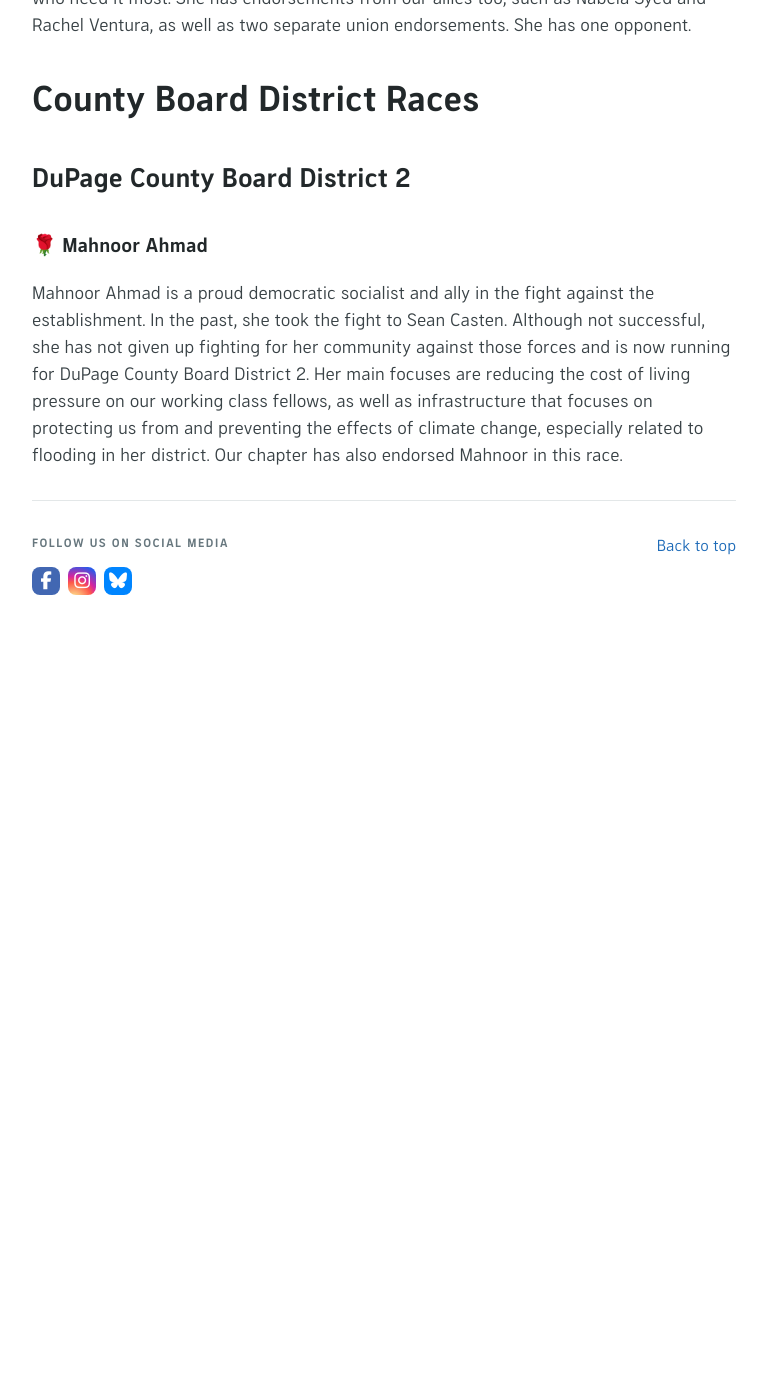
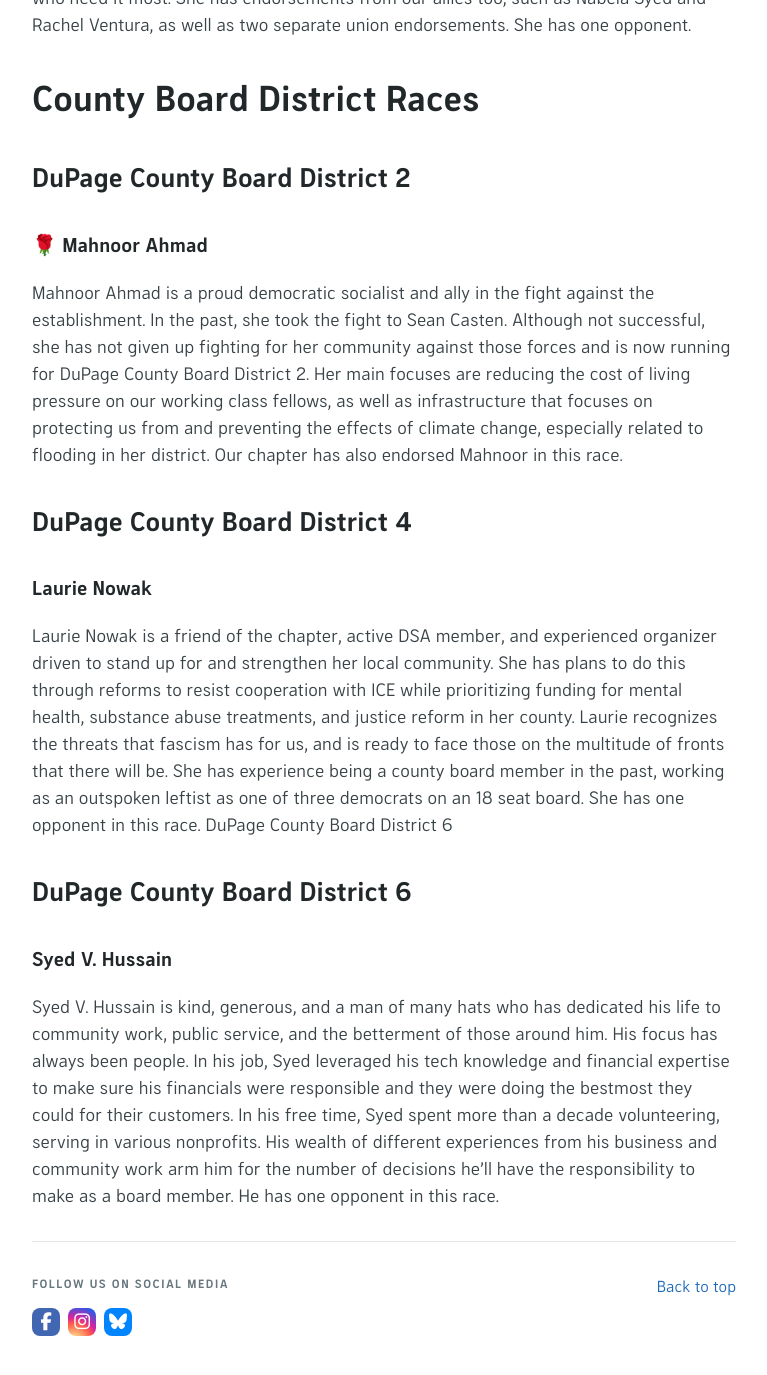
Before and after one commit to wsildsa/wsildsa.github.io, a Jekyll site: the page built from _pages/en/voter-guide-primary-2026.md, in a window 1280 px wide and 1400 px high, scrolled down 3574 px. Shown: the top 1375 px of the window, without its empty margins (256-1023 px from the left). Built offline with Jekyll 4.4.1, drawn with Linux system fonts in a browser that asks for light colours; some web fonts are replaced; the repository's description, which GitHub fills in, is left out; before the commit the page ends 4233 px from its top, so only the background shows below that.

Commit message:
voter guide: add Laurie and Syed

```diff
--- a/_pages/en/voter-guide-primary-2026.md
+++ b/_pages/en/voter-guide-primary-2026.md
@@ -61,3 +61,11 @@ Saba Haider is a DuPage County Board Member and advocate for local, sustainable,
 ## DuPage County Board District 2
 ### 🌹 Mahnoor Ahmad
 Mahnoor Ahmad is a proud democratic socialist and ally in the fight against the establishment. In the past, she took the fight to Sean Casten. Although not successful, she has not given up fighting for her community against those forces and is now running for DuPage County Board District 2. Her main focuses are reducing the cost of living pressure on our working class fellows, as well as infrastructure that focuses on protecting us from and preventing the effects of climate change, especially related to flooding in her district. Our chapter has also endorsed Mahnoor in this race.
+
+## DuPage County Board District 4
+### Laurie Nowak
+Laurie Nowak is a friend of the chapter, active DSA member, and experienced organizer driven to stand up for and strengthen her local community. She has plans to do this through reforms to resist cooperation with ICE while prioritizing funding for mental health, substance abuse treatments, and justice reform in her county. Laurie recognizes the threats that fascism has for us, and is ready to face those on the multitude of fronts that there will be. She has experience being a county board member in the past, working as an outspoken leftist as one of three democrats on an 18 seat board. She has one opponent in this race. DuPage County Board District 6
+
+## DuPage County Board District 6
+### Syed V. Hussain
+Syed V. Hussain is kind, generous, and a man of many hats who has dedicated his life to community work, public service, and the betterment of those around him. His focus has always been people. In his job, Syed leveraged his tech knowledge and financial expertise to make sure his financials were responsible and they were doing the bestmost they could for their customers. In his free time, Syed spent more than a decade volunteering, serving in various nonprofits. His wealth of different experiences from his business and community work arm him for the number of decisions he'll have the responsibility to make as a board member. He has one opponent in this race.
```
